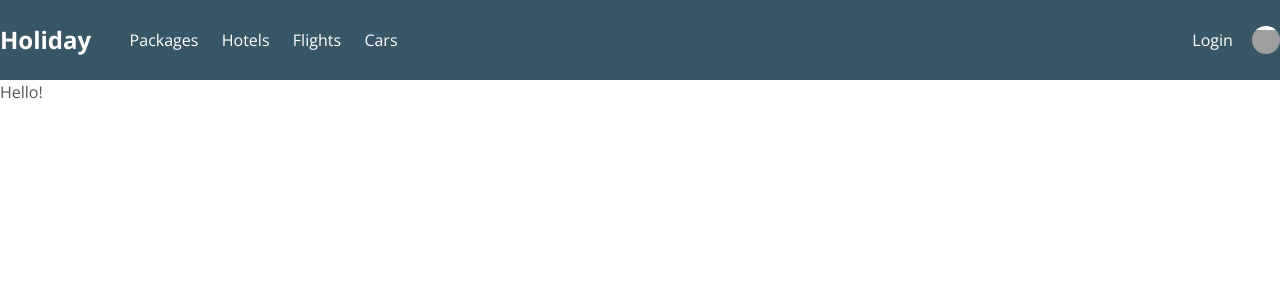
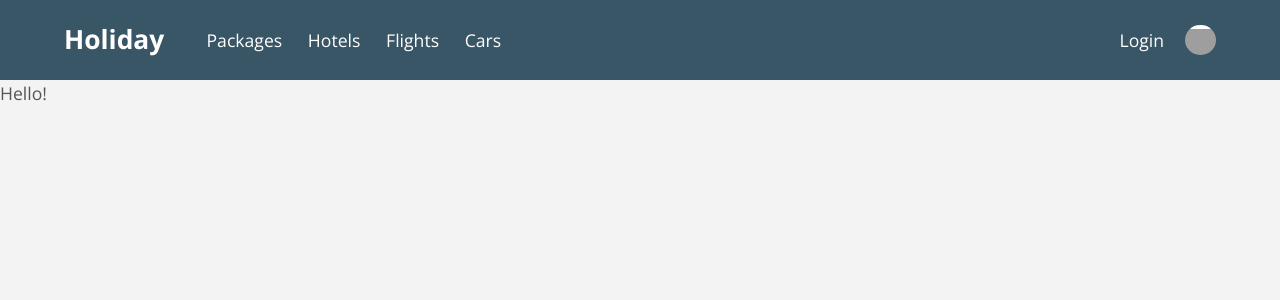
Before and after one commit to Treydor/holiday, a Jekyll site: the page built from index.html, in a window 1280 px wide. Shown: the top 300 px of the page. Built offline with Jekyll 4.4.1, drawn with Linux system fonts in a browser that asks for light colours; grey boxes are pictures that could not be loaded.

Commit message:
Adds background color and media query for overall font size

```diff
--- a/assets/stylesheets/components/_layout.scss
+++ b/assets/stylesheets/components/_layout.scss
@@ -12,10 +12,12 @@
   text-rendering: optimizeLegibility;
   -webkit-font-smoothing: antialiased;
   -moz-osx-font-smoothing: grayscale;
+
+   @media #{$medium} { font-size: 110%; }
 }
 
 body {
-  background: $white;
+  background: $light-gray;
   color: $black;
 }
 
@@ -25,3 +27,13 @@
   display: block;
   width: 100%;
 }
+
+/*------ Container ------*/
+
+.container {
+  @extend %clearfix;
+  margin: 0 auto;
+  max-width: 1000px;
+  padding: 3rem 0;
+  width: 90%;
+}
```
